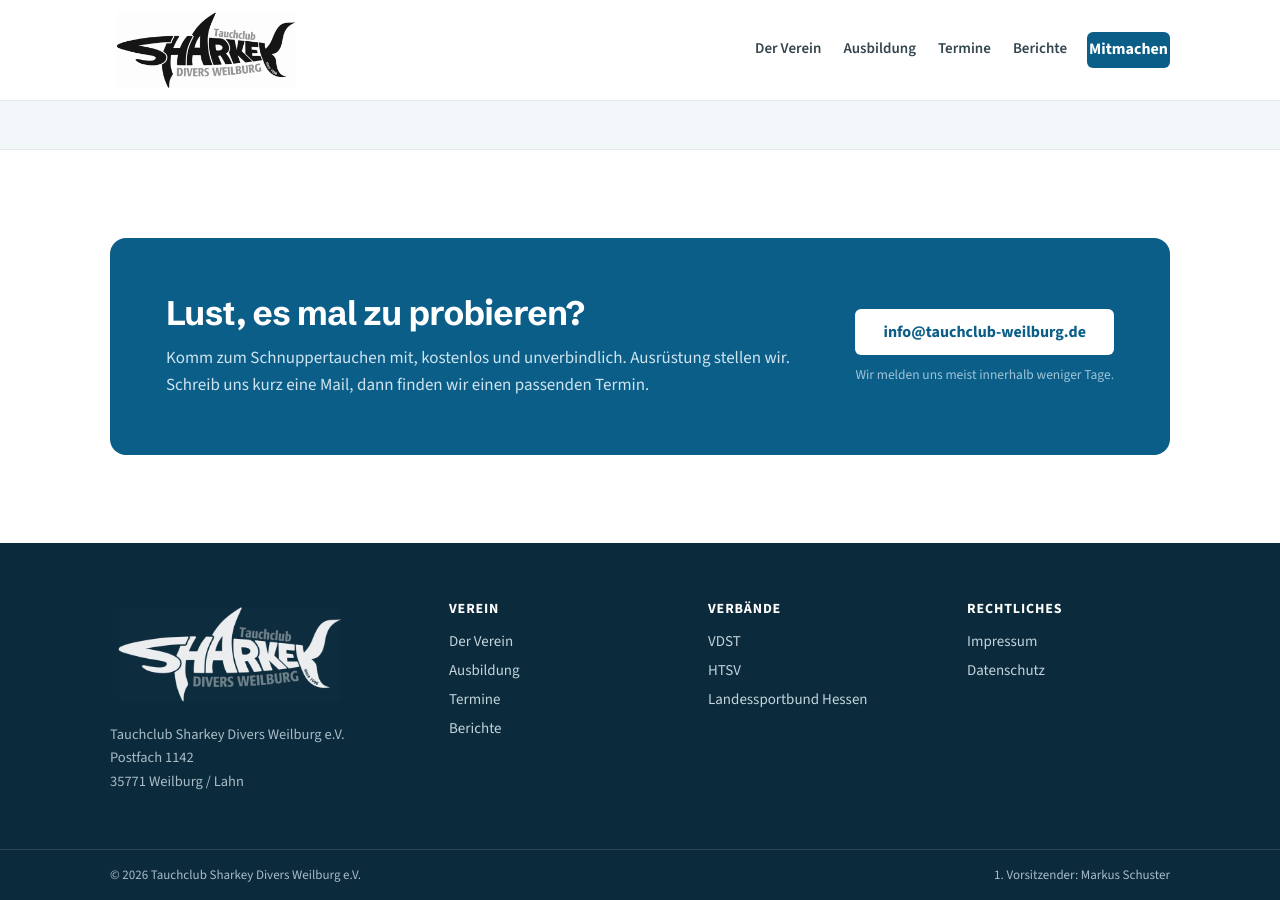
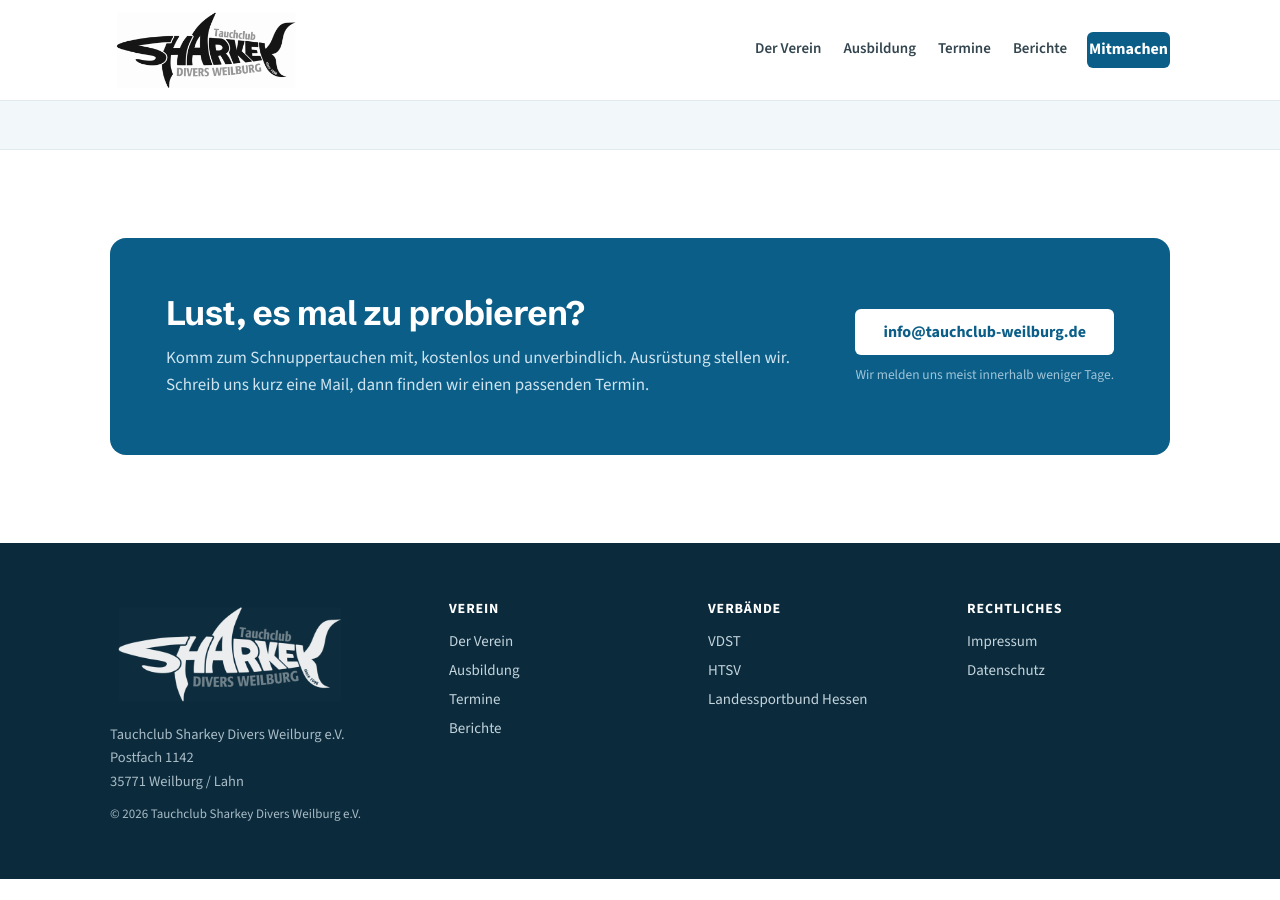
Before and after one commit to hollesse/sharkey-divers.de, a Jekyll site: the page built from index.html, in a window 1280 px wide and 900 px high, scrolled down 3288 px. Built offline with Jekyll 4.4.1, drawn with Linux system fonts in a browser that asks for light colours; after the commit the page ends 4167 px from its top, so only the background shows below that.

Commit message:
fix(design-system): Startseiten-Footer — Copyright in Adress-Spalte, untere Legal-Leiste samt Vorsitzenden-Zeile entfernt [design-system-001]

```diff
--- a/_includes/footer.html
+++ b/_includes/footer.html
@@ -19,6 +19,7 @@
         <img src="{{ '/assets/img/logo.png' | relative_url }}" alt="Tauchclub Sharkey Divers Weilburg" width="238" height="110" loading="lazy">
       </div>
       <p class="site-footer__address">Tauchclub Sharkey Divers Weilburg e.V.<br>Postfach 1142<br>35771 Weilburg / Lahn</p>
+      <p class="site-footer__copyright">&copy; {{ 'now' | date: "%Y" }} Tauchclub Sharkey Divers Weilburg e.V.</p>
     </div>
     <div class="site-footer__col">
       <strong class="site-footer__col-title">Verein</strong>
@@ -45,11 +46,5 @@
       </div>
     </div>
   </div>
-  <div class="site-footer__legal">
-    <div class="site-footer__legal-inner">
-      <span>&copy; {{ 'now' | date: "%Y" }} Tauchclub Sharkey Divers Weilburg e.V.</span>
-      <span>1. Vorsitzender: Markus Schuster</span>
-    </div>
-  </div>
 </footer>
 {% endif %}
--- a/_sass/_layout.scss
+++ b/_sass/_layout.scss
@@ -265,6 +265,11 @@
   line-height: 1.6;
 }
 
+.site-footer__copyright {
+  margin: $space-12 0 0;
+  font-size: $font-size-13;
+}
+
 .site-footer__col {
   flex: 1 1 180px;
   min-width: 160px;
```
